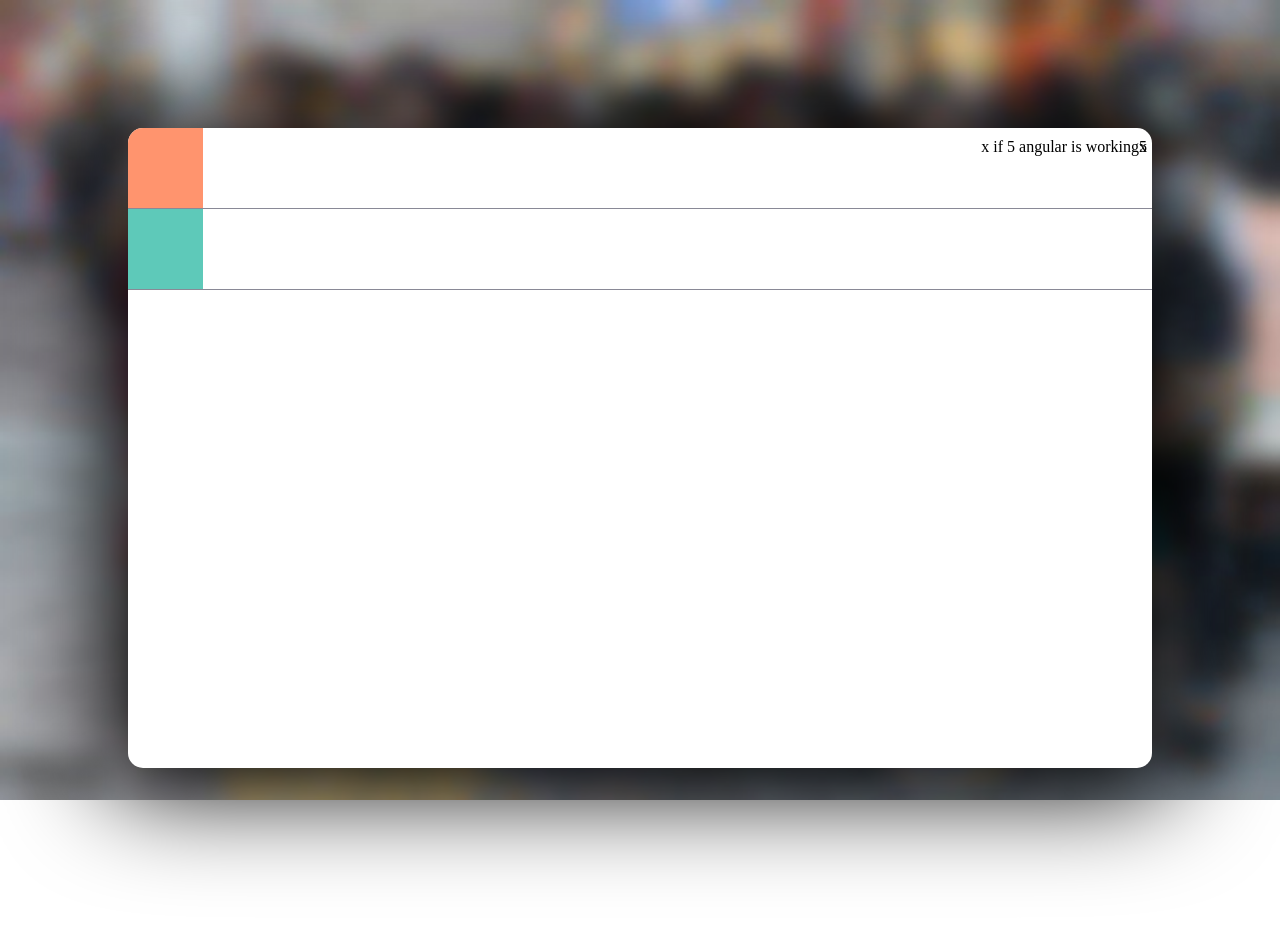
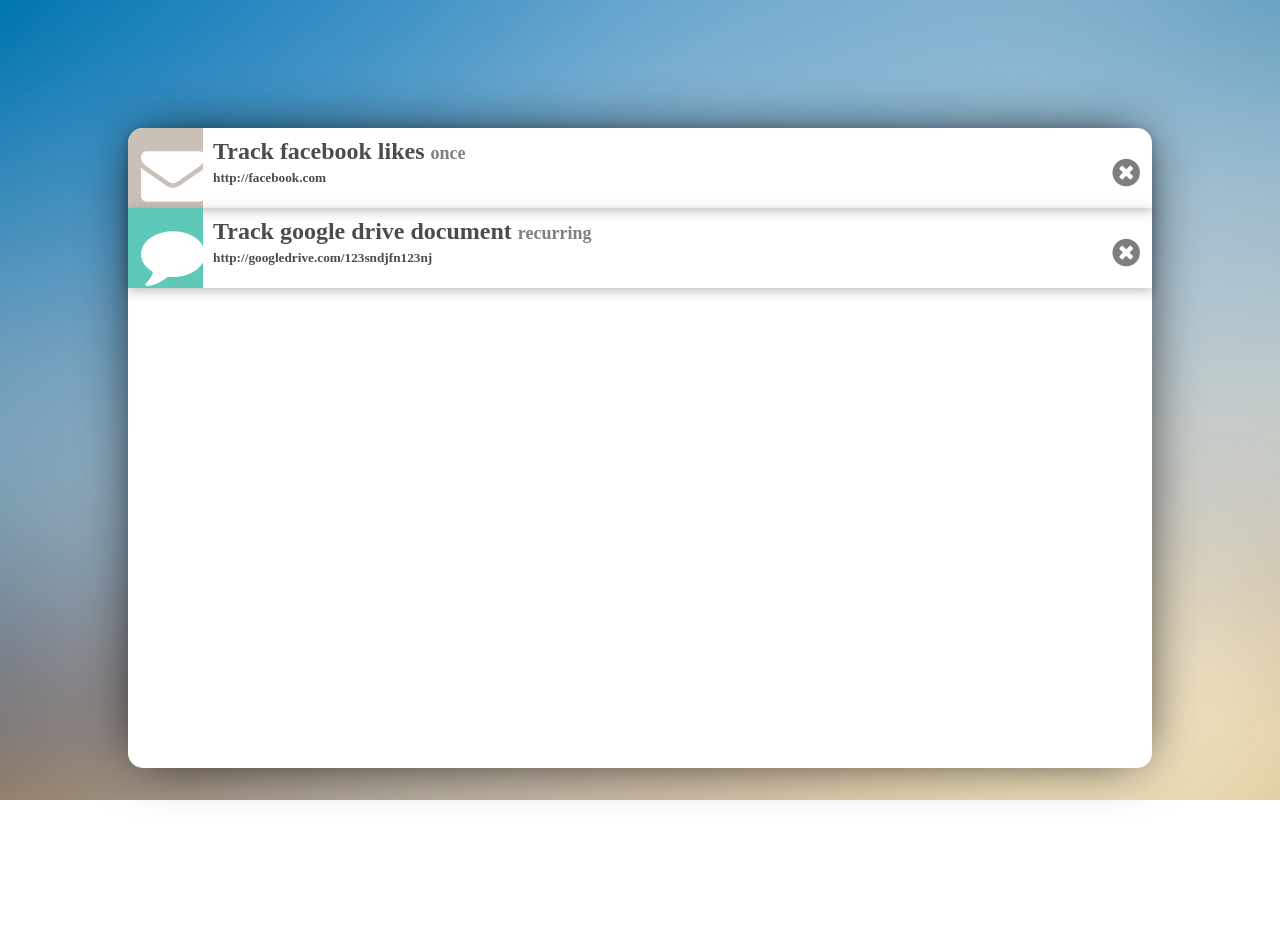
Before and after one commit to AustinCWells/water, a PHP site: page /chrome_app/index.html in a window 1280 px wide. Run offline with PHP 8.4, Linux system fonts and the light colour scheme; some libraries are stand-ins or nearby versions.

Commit message:
updating stylings and adding dummy fillers

```diff
--- a/chrome_app/index.html
+++ b/chrome_app/index.html
@@ -4,22 +4,22 @@
     <meta charset="utf-8">
     <title>Hello World</title>
     <link href="styles/main.css" rel="stylesheet">
-    <link rel="stylesheet" href="assets/font-awesome/font-awesome.min.css">
+    <link rel="stylesheet" href="assets/font-awesome/css/font-awesome.min.css">
 </head>
 <body>
-    <h1>Kimonification</h1>
+    <h1>{{"wat" + "er"}}</h1>
     <div class="notification">
     	<div class="item">
-			<div class="type orange">  </div>
-			<h1></h1>
-			<h5></h5>
-			<div class="close"> x if 5 angular is working{{4+1}} </div>
+			<div class="type brown"> <i class="fa fa-envelope fa-4x"></i> </div>
+			<h2>Track facebook likes <span class="trackFrequency">once</span></h2>
+			<h5>http://facebook.com</h5>
+			<div class="close"> <i class="fa fa-times-circle fa-2x"></i> </div>
     	</div>
     	<div class="item">
-			<div class="type blue">  </div>
-			<h1></h1>
-			<h5></h5>
-			<div class="close"> x </div>
+			<div class="type blue"> <i class="fa fa-comment fa-4x"></i>   </div>
+			 <h2>Track google drive document <span class="trackFrequency">recurring</span></h2>
+            <h5>http://googledrive.com/123sndjfn123nj</h5>
+			<div class="close"> <i class="fa fa-times-circle fa-2x"></i>  </div>
     	</div>
     </div>
     <script src="assets/angular.min.js"></script>
--- a/chrome_app/styles/main.css
+++ b/chrome_app/styles/main.css
@@ -22,6 +22,21 @@ h1 {
   letter-spacing: -0.05em;
 }
 
+h2{
+  padding-top: 10px;
+}
+h2, h5{
+  color:rgb(76, 76, 76);
+  margin-top:0px;
+  margin-left:5px;
+  margin-bottom:5px;
+}
+
+.trackFrequency{
+  color:gray;
+  font-size: 0.75em;
+}
+
 .notification{
   position:relative;
   width:80%;
@@ -31,18 +46,32 @@ h1 {
   margin-top: 10%;
   color:white;
   background-color: white;
-  box-shadow: 0px 0px 107px 21px rgba(0, 0, 0, 1);
+  box-shadow: 0px 0px 57px -14px rgba(0, 0, 0, 1);
   border-radius: 15px;
 }
 
-.item{
-  height: 80px;
-  border-bottom: solid  rgb(137, 137, 150) 1.5px;
+.item i:first-child{
+  margin-top: 15px;
+  margin-left: 13px;
 }
 
+.item{
+  position:relative;
+  height: 80px;
+ box-shadow: 0px 3px 11px 0px rgba(0, 0, 0, 0.26);
+}
+
+.notification .item:first-child{
+  border-top-left-radius: 15px;
+  border-top-right-radius: 15px;
+}
+
+
 .type{
+  float:left;
   height:inherit;
   width:75px;
+  margin-right:10px;
   background-color: #5EC9B9;
 }
 
@@ -52,14 +81,22 @@ h1 {
 
 .close{
   position:absolute;
-  right:5px;
-  top:10px;
-  color:black;
+  right: 12px;
+  top: 14px;
+  color: rgb(126, 126, 126);
+   -webkit-transition: color .25s ease-in-out;
+}
+
+.close:hover{
+  color:red;
 }
 
 .blue{
  background-color: #5EC9B9;
 }
+.brown{
+  background-color: #C9C0B7;
+}
 .orange{
   background-color: #FF946E;
 }
```
Also changed, not shown: chrome_app/beach.jpg (added), chrome_app/kimono.jpg.
